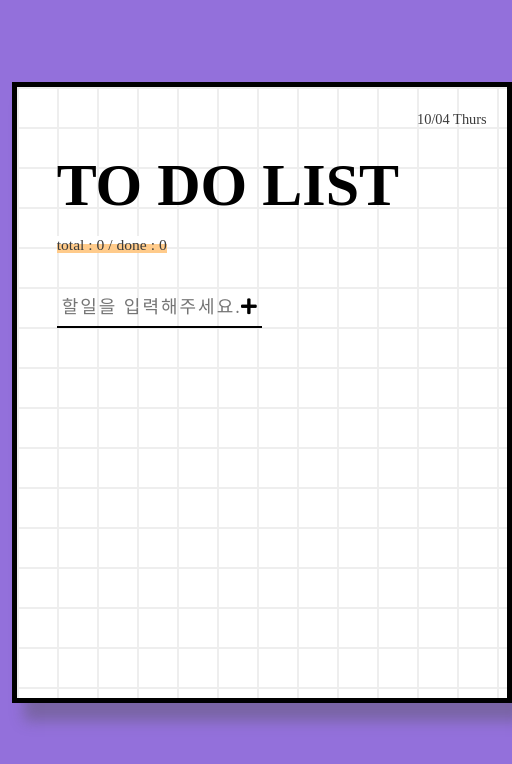
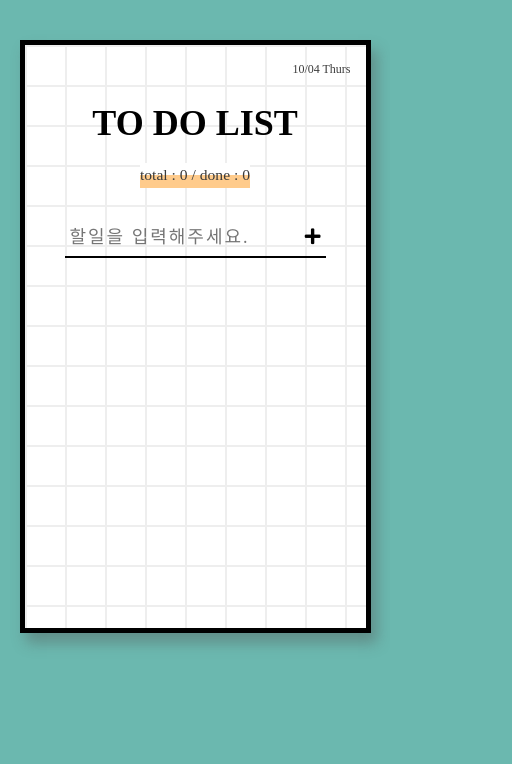
Before and after one commit to leemyungju9347/ToDoList-Vue, a Vue app: page / in a window 390 px wide. Shown: the top 764 px of the page, 512 px wide, since content can reach past the window. Built offline with nearby package versions, Linux system fonts and the light colour scheme; a web font is replaced by a local one.

Commit message:
mobile-size mediaquery

```diff
--- a/src/assets/css/common.css
+++ b/src/assets/css/common.css
@@ -1,5 +1,5 @@
 #app {
-    min-width:450px;
+    min-width: 360px;
 }
 
 /*---------- home -----------*/
@@ -57,7 +57,8 @@
 .header > p {
     font-size: 1.3em;
     background: linear-gradient(#fff 50%, #ffcb8b 50%);
-    display: inline;
+    display: inline-block;
+    margin-top: 10px;
 }
 
 
--- a/src/assets/css/mediaqueries.css
+++ b/src/assets/css/mediaqueries.css
@@ -7,46 +7,47 @@
     #app {}
 
     .home {
-        /* width: 100%; */
-        /* height: 60%; */
-        /* margin-top: 120px; */
-        /* margin-top:70px; */
         margin:70px auto 0;
         width: 80%;
         min-width:500px;
     }
 
-    .header > h1 {
-        /* font-size: 3em; */
-    }
-
-
-
-    .list-area {
-        /* height: 400px; */
-    }
-
-    .listAdd-area > .listAdd-form {
-    }
-
-    .listAdd-area > .listAdd-form > .list-input {
-        /* width: 100%; */
-    }
 }
 
 @media screen and (max-width:768px) {
     body {
-        background-color: mediumpurple;
-        /* height: 100vh; */
-
+        /* background-color: mediumpurple; */
+        padding: 0;
     }
 
-    #app {
-        /* height: 100%; */
-        /* width: 100%; */
+    .header {
+        padding: 30px 0 0;
+        text-align: center;
+    }
+
+    .header > h1 {
+        font-size: 3em;
+    }
+
+    .header > p  {
+    }
+
+    .header > .date {
+        top: 15px;
+        right: 15px;
+        font-size: 1em;
+    }
+
+    .home {
+        margin: 40px auto 0;
+        width: 90%;
+        min-width: 350px;
+        box-shadow: 6px 10px 13px 0px #53535366;
+    }
+
+    .listAdd-area > .listAdd-form {
+        width: 100%;
     }
 
 
-
-
 }
```
